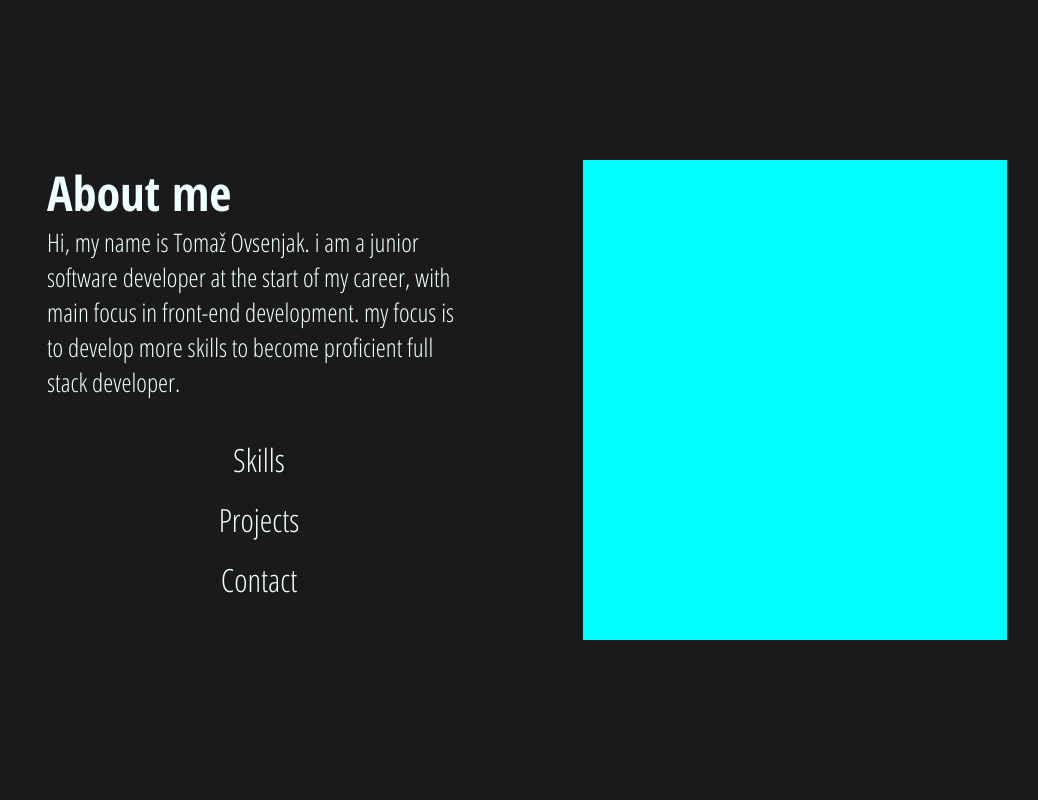
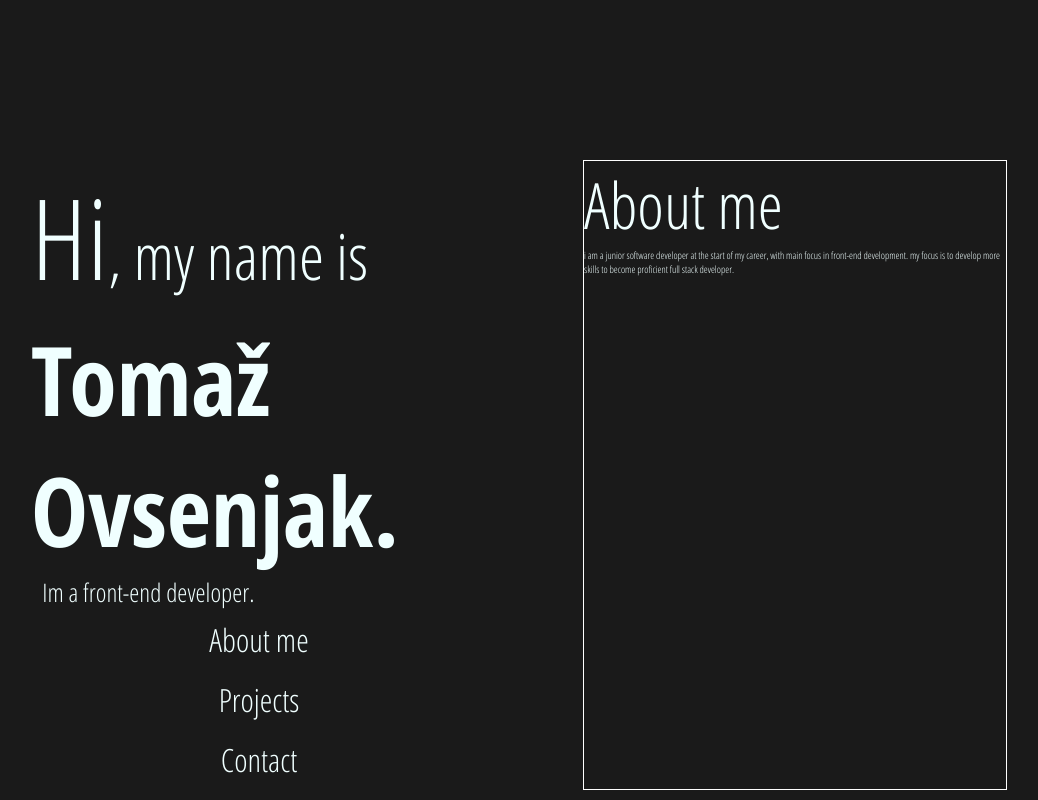
Before and after one commit to Tomolo997/portfolio, a plain HTML site: page index.html in a window 1280 px wide. Shown: the whole page, without its empty margins (113-1151 px from the left). Drawn offline with Linux system fonts and the light colour scheme.

Commit message:
added the about me and the navigation

```diff
--- a/index.html
+++ b/index.html
@@ -12,13 +12,13 @@
     <div class="container">
         <div class="aboutMe">
             <div class="imageContainer"></div>
-            <div class="aboutMe__text"><h1 class="aboutMe__heading">About me</h1><p class="aboutMe__paragraph">Hi, my name is Tomaž Ovsenjak. i am a junior software developer at the start of my career, with main focus in front-end development. my focus is to develop more skills to become proficient full stack developer. </p></div>
+            <div class="aboutMe__text"><p class="aboutMe__paragraph"><span class="hi__span">Hi</span><span class="vejica">,  my name is </span><br> <span class="name"> Tomaž Ovsenjak.</span><br> <span class="frontEnd">Im a front-end developer.</span> </p></div>
 
 
             </div>
             <div class="navigation">
                 <ul class="navigationList">
-                    <li class="navigationItem navigationItemSkills">Skills</li>
+                    <li class="navigationItem navigationItemSkills">About me </li>
                     <li class="navigationItem navigationItemProjects">Projects</li>
                     <li class="navigationItem navigationItemContact">Contact</li>
                 </ul>
@@ -26,7 +26,10 @@
 
 
 
-        <div class="containerInfo container__skills"></div>
+        <div class="containerInfo container__skills">
+            <h1 class="containerInfo__HeaderOne">About me </h1>
+            <p class="AboutMeParagraph"> i am a junior software developer at the start of my career, with main focus in front-end development. my focus is to develop more skills to become proficient full stack developer.</p>
+        </div>
         <div class="containerInfo container__Projects"></div>
         <div class="containerInfo container__contact"></div>
     </div>
--- a/style.css
+++ b/style.css
@@ -34,12 +34,17 @@ body {
 }
 
 .aboutMe__heading {
-  font-size: 3rem;
+  font-size: 5rem;
   color: azure;
 }
 .aboutMe__paragraph {
   font-size: 1.6rem;
   color: azure;
+  position: relative;
+  left: -1rem;
+}
+.hi__span {
+  font-size: 7rem;
 }
 .navigation {
   grid-row: 3/4;
@@ -52,6 +57,10 @@ body {
 .navigationList {
   list-style: none;
 }
+.frontEnd {
+  position: relative;
+  left: 0.7rem;
+}
 .navigationItem {
   color: azure;
   font-size: 2rem;
@@ -60,7 +69,10 @@ body {
 }
 .navigationItem:hover {
 }
-
+.name {
+  font-size: 6rem;
+  font-weight: 900;
+}
 .navigationItem::after {
   content: '';
   width: 0%;
@@ -77,5 +89,15 @@ body {
 .containerInfo {
   grid-row: 2/4;
   grid-column: 4/5;
-  background-color: aqua;
+  color: azure;
 }
+.container__skills {
+  border: 1px solid white;
+}
+.vejica {
+  font-size: 4rem;
+}
+.containerInfo__HeaderOne {
+  font-size: 4rem;
+  font-weight: 100;
+}
```
